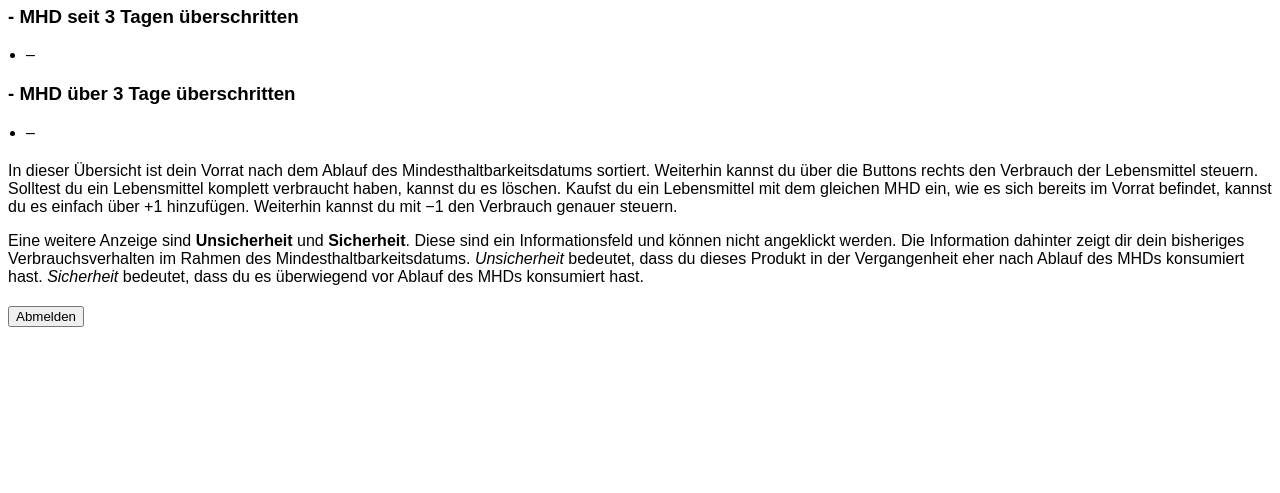
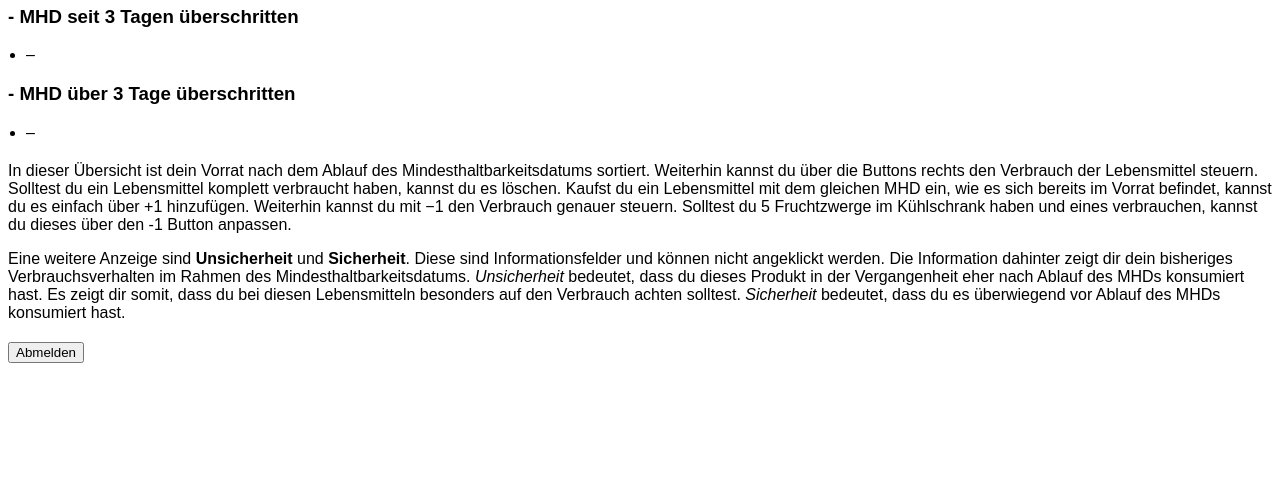
Before and after one commit to sheeshmann/studienarbeit_softwareparadigmen, a Django app: page / in a window 1280 px wide. Shown: the part 323-816 px from the top of the page. Run offline with Django 5.2, Linux system fonts and the light colour scheme; the visitor is signed in with stand-in values (Sample User, id 1); data that the repository does not hold is empty.

Commit message:
Text Overview angepasst

```diff
--- a/vorrat/templates/vorrat/overview.html
+++ b/vorrat/templates/vorrat/overview.html
@@ -133,15 +133,16 @@
       Weiterhin kannst du über die Buttons rechts den Verbrauch der Lebensmittel steuern.
       Solltest du ein Lebensmittel komplett verbraucht haben, kannst du es löschen. Kaufst du ein Lebensmittel
       mit dem gleichen MHD ein, wie es sich bereits im Vorrat befindet, kannst du es einfach über +1 hinzufügen.
-      Weiterhin kannst du mit −1 den Verbrauch genauer steuern.
+      Weiterhin kannst du mit −1 den Verbrauch genauer steuern. Solltest du 5 Fruchtzwerge
+      im Kühlschrank haben und eines verbrauchen, kannst du dieses über den -1 Button anpassen.
     </p>
 
     <p>
       Eine weitere Anzeige sind <strong>Unsicherheit</strong> und <strong>Sicherheit</strong>.
-      Diese sind ein Informationsfeld und können nicht angeklickt werden. Die Information dahinter zeigt dir
+      Diese sind Informationsfelder und können nicht angeklickt werden. Die Information dahinter zeigt dir
       dein bisheriges Verbrauchsverhalten im Rahmen des Mindesthaltbarkeitsdatums.
       <em>Unsicherheit</em> bedeutet, dass du dieses Produkt in der Vergangenheit eher nach Ablauf
-      des MHDs konsumiert hast. <em>Sicherheit</em> bedeutet, dass du es überwiegend vor Ablauf des MHDs
+      des MHDs konsumiert hast. Es zeigt dir somit, dass du bei diesen Lebensmitteln besonders auf den Verbrauch achten solltest. <em>Sicherheit</em> bedeutet, dass du es überwiegend vor Ablauf des MHDs
       konsumiert hast.
     </p>
 
```
